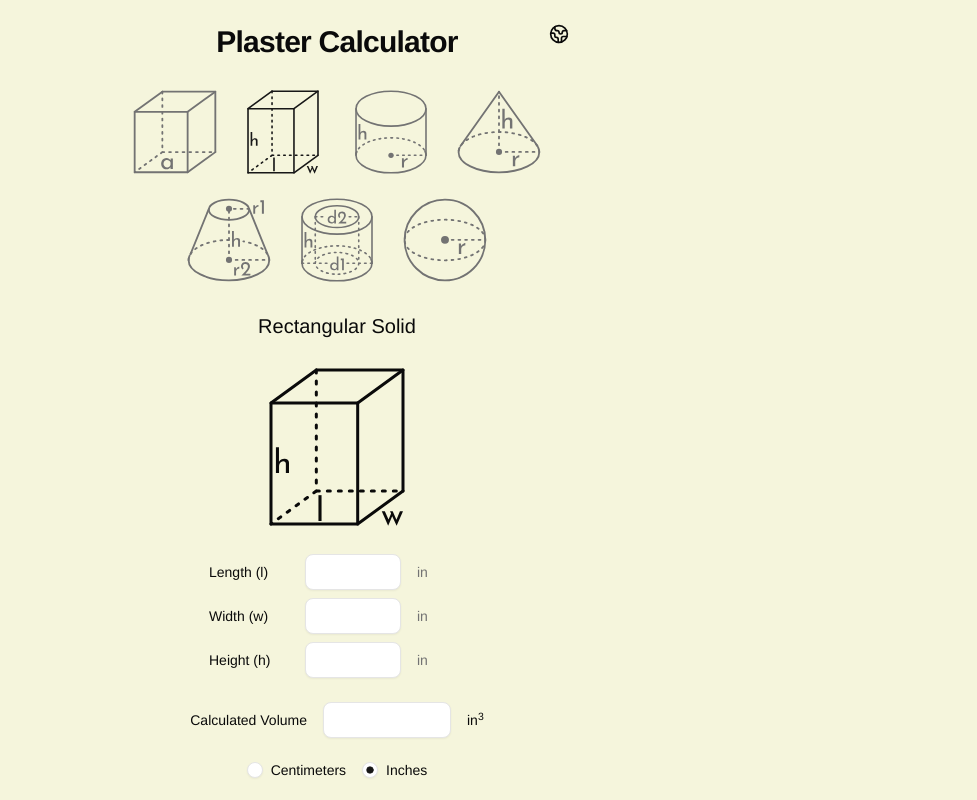
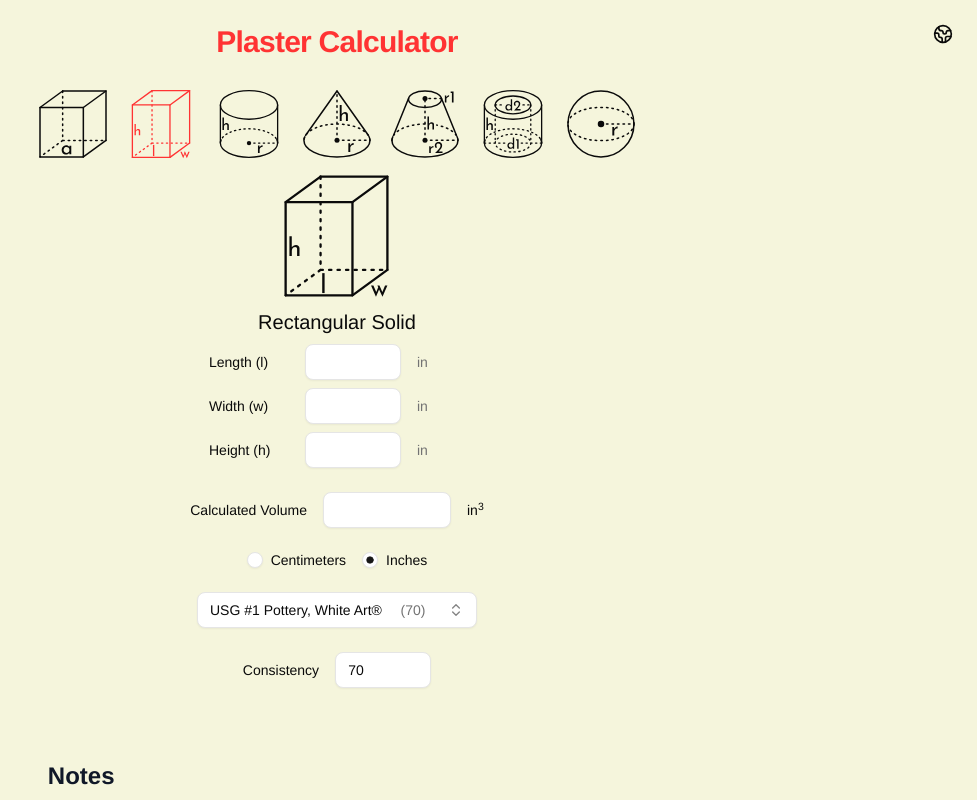
Before and after one commit to derekphilipau/vite-plaster-calculator, a React (Vite) app: page / in a window 1280 px wide. Shown: the top 800 px of the page, without its empty margins (303-1280 px from the left). Built offline with nearby package versions, Linux system fonts and the light colour scheme.

Commit message:
styling fixes

```diff
--- a/src/App.tsx
+++ b/src/App.tsx
@@ -4,9 +4,9 @@ import Footer from "@/components/Footer";
 
 export default function App() {
   return (
-    <main className="relative min-h-screen flex flex-col items-center justify-start p-6 max-w-lg mx-auto">
+    <main className="relative min-h-screen flex flex-col items-center justify-start p-6 mx-auto">
       <LocaleSwitcher className="absolute top-4 right-4" />
-      <h1 className="mb-6 text-3xl font-bold tracking-tight">
+      <h1 className="mb-6 text-2xl md:text-3xl font-bold tracking-tight text-highlight">
         Plaster Calculator
       </h1>
 
--- a/src/components/Calculator.tsx
+++ b/src/components/Calculator.tsx
@@ -86,8 +86,8 @@ export default function Calculator() {
 
       <div className="">
         <RadioGroup
-          defaultValue={selectedUnits}
-          onValueChange={(value) => setSelectedUnits(value)}
+          value={selectedUnits}
+          onValueChange={(value) => setSelectedUnits(value as "in" | "cm")}
           className="flex gap-4"
         >
           <div className="flex items-center space-x-2">
--- a/src/components/Notes.tsx
+++ b/src/components/Notes.tsx
@@ -269,15 +269,14 @@ export default function Notes({
 
       <div>
         <h2>{t("Notes.links")}</h2>
+        <h3>USG</h3>
         <p>
-          USG:
           <a href="https://plaster.com/product-comparison-chart/">
             Plaster Chart
           </a>
-          ,<a href="https://plaster.com/videos/">Videos</a>
+          , <a href="https://plaster.com/videos/">Videos</a>
         </p>
         <p>
-          USG Links:
           <a href="https://www.usg.com/content/usgcom/en/products/industrial/tool-prototype-casting/hydroperm-metal-casting-plaster.html">
             Hydroperm® Metal Casting Plaster
           </a>
@@ -334,14 +333,14 @@ export default function Notes({
             USG Hydro-Stone® Super X
           </a>
         </p>
+        <h3>Georgia Pacific Plasters</h3>
         <p>
-          Georgia Pacific Plasters:
           <a href="http://gpindustrialplasters.com/pottery-plaster/">
             Plaster Chart
           </a>
         </p>
+        <h3>Saint-Gobain Formula Plasters</h3>
         <p>
-          Saint-Gobain Formula Plasters:
           <a href="https://www.saintgobainformula.com/product/crystacal-r">
             Crystacal R
           </a>
--- a/src/components/VolumeCalculator.tsx
+++ b/src/components/VolumeCalculator.tsx
@@ -80,8 +80,8 @@ export function VolumeCalculator({
   };
 
   return (
-    <div className="flex flex-col gap-6 items-center w-full">
-      <div className="flex flex-wrap justify-center gap-3 w-full">
+    <div className="flex flex-col gap-2 items-center w-full">
+      <div className="flex flex-wrap justify-center gap-2 w-full">
         {Object.entries(Shapes).map(([key, shape]) => {
           const ShapeComponent = SHAPE_COMPONENTS[shape];
           return (
@@ -89,14 +89,14 @@ export function VolumeCalculator({
               key={shape}
               onClick={() => setSelectedShape(shape)}
               type="button"
-              className="size-18 md:size-24 p-1 bg-transparent border-none outline-none cursor-pointer"
+              className="size-16 md:size-20 p-1 bg-transparent border-none outline-none cursor-pointer"
             >
               <ShapeComponent
                 className={cn(
                   "w-full h-full transition-colors",
                   selectedShape === shape
-                    ? "text-primary"
-                    : "text-muted-foreground hover:text-primary"
+                    ? "text-highlight"
+                    : "hover:text-highlight"
                 )}
               />
             </button>
@@ -104,15 +104,15 @@ export function VolumeCalculator({
         })}
       </div>
 
-      <div>
-        <h3 className="text-xl">{t(`VolumeCalculator.${selectedShape}`)}</h3>
-      </div>
-
       <div className="w-full flex items-center justify-center">
         {(() => {
           const ShapeComponent = SHAPE_COMPONENTS[selectedShape];
-          return <ShapeComponent className="w-36" />;
+          return <ShapeComponent className="h-32" />;
         })()}
+      </div>
+
+      <div>
+        <h3 className="text-xl">{t(`VolumeCalculator.${selectedShape}`)}</h3>
       </div>
 
       {renderShapeInputs()}
--- a/tailwind.config.js
+++ b/tailwind.config.js
@@ -9,6 +9,7 @@ export default {
       colors: {
         clay: '#F5F5DC',
         accent: '#ff3333',
+        highlight: '#ff3333',
         brand: '#ff7d00',
       },
       fontFamily: {
```
